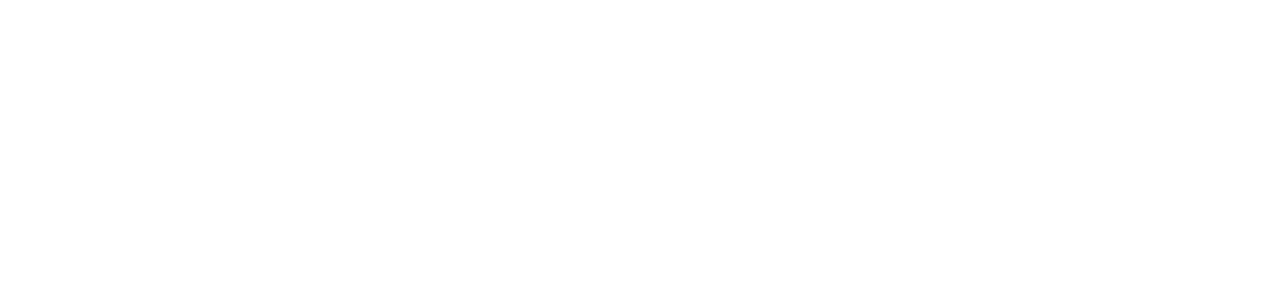
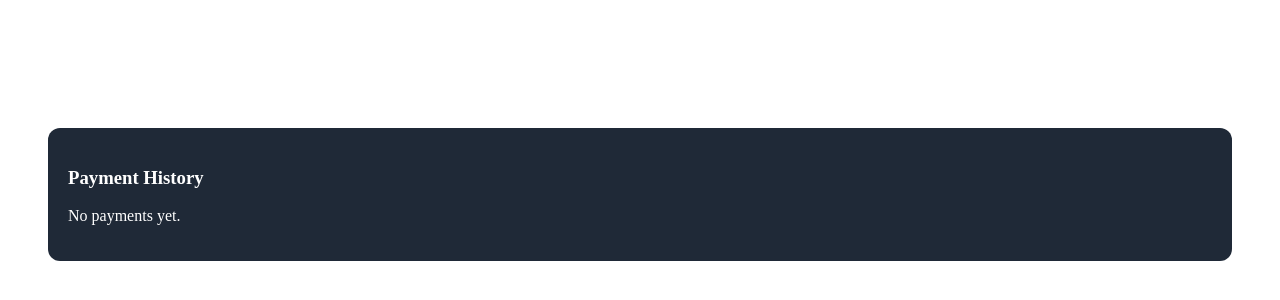
Before and after one commit to Vaishnavi-12367/VaishnaviKirti, a React (Create React App) app in the folder frontend/: page /billing in a window 1280 px wide. Before the commit this address had no page. Shown: the part 52-352 px from the top of the page. Built offline with nearby package versions, Linux system fonts and the light colour scheme.

Commit message:
Implemented billing, analytics, and subscription access control

```diff
--- a/frontend/src/App.js
+++ b/frontend/src/App.js
@@ -1,10 +1,10 @@
-import Subscription from "./pages/Subscription";
-<Route path="/subscription" element={<Subscription />} />
-
 import { BrowserRouter, Routes, Route } from "react-router-dom";
 import Login from "./pages/Login";
 import Signup from "./pages/Signup";
 import Dashboard from "./pages/Dashboard";
+import Subscription from "./pages/Subscription";
+import Billing from "./pages/Billing";
+import Analytics from "./pages/Analytics";
 
 function App() {
   return (
@@ -13,6 +13,10 @@ function App() {
         <Route path="/" element={<Signup />} />
         <Route path="/login" element={<Login />} />
         <Route path="/dashboard" element={<Dashboard />} />
+        <Route path="/subscription" element={<Subscription />} />
+        <Route path="/billing" element={<Billing />} />
+        <Route path="/analytics" element={<Analytics />} />
+
       </Routes>
     </BrowserRouter>
   );
--- /dev/null
+++ b/frontend/src/pages/Analytics.js
@@ -0,0 +1,23 @@
+function Analytics() {
+  const plan = localStorage.getItem("userPlan") || "Free";
+
+  if (plan !== "Pro") {
+    return (
+      <div style={{ padding: "40px", color: "white" }}>
+        <h1>Analytics</h1>
+        <p style={{ marginTop: "20px", color: "#f87171" }}>
+          This feature is available for Pro users only.
+        </p>
+      </div>
+    );
+  }
+
+  return (
+    <div style={{ padding: "40px", color: "white" }}>
+      <h1>Analytics Dashboard 📊</h1>
+      <p>Premium analytics data displayed here.</p>
+    </div>
+  );
+}
+
+export default Analytics;
--- /dev/null
+++ b/frontend/src/pages/Billing.js
@@ -0,0 +1,30 @@
+function Billing() {
+  const plan = localStorage.getItem("userPlan") || "Free";
+
+  return (
+    <div style={{ padding: "40px", color: "white" }}>
+      <h1>Billing & Payments</h1>
+
+      <h3 style={{ marginTop: "20px" }}>
+        Current Plan: {plan}
+      </h3>
+
+      <div style={{
+        marginTop: "30px",
+        background: "#1f2937",
+        padding: "20px",
+        borderRadius: "12px"
+      }}>
+        <h3>Payment History</h3>
+
+        {plan === "Pro" ? (
+          <p>✔ Pro Plan Activated</p>
+        ) : (
+          <p>No payments yet.</p>
+        )}
+      </div>
+    </div>
+  );
+}
+
+export default Billing;
--- a/frontend/src/pages/Dashboard.js
+++ b/frontend/src/pages/Dashboard.js
@@ -1,5 +1,9 @@
+import { useNavigate } from "react-router-dom";
+
 function Dashboard() {
   const userEmail = localStorage.getItem("userEmail");
+  const navigate = useNavigate();
+
 
   return (
     <div style={{ display: "flex", height: "100vh" }}>
@@ -19,12 +23,26 @@ function Dashboard() {
         <p style={{ cursor: "pointer" }}>🏠 Home</p>
         <p
   style={{ cursor: "pointer" }}
-  onClick={() => (window.location.href = "/subscription")}
+  onClick={() => navigate("/subscription")}
 >
   💳 Subscription
 </p>
 
-        <p style={{ cursor: "pointer" }}>📊 Analytics</p>
+
+<p
+  style={{ cursor: "pointer" }}
+  onClick={() => navigate("/billing")}
+>
+  💰 Billing
+</p>
+<p
+  style={{ cursor: "pointer" }}
+  onClick={() => navigate("/analytics")}
+>
+  📊 Analytics
+</p>
+
+
         <p style={{ cursor: "pointer" }}>⚙ Settings</p>
 
         <div style={{ marginTop: "auto" }}>
```
Also changed, not shown: 1 other file (tests, documents, lock files or other folders).
